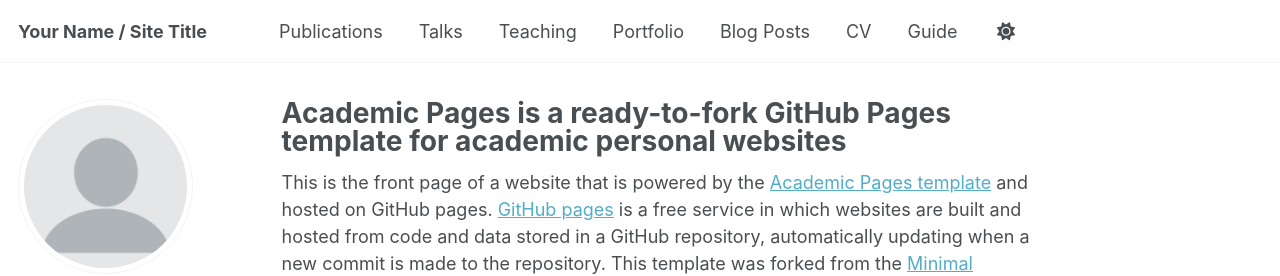
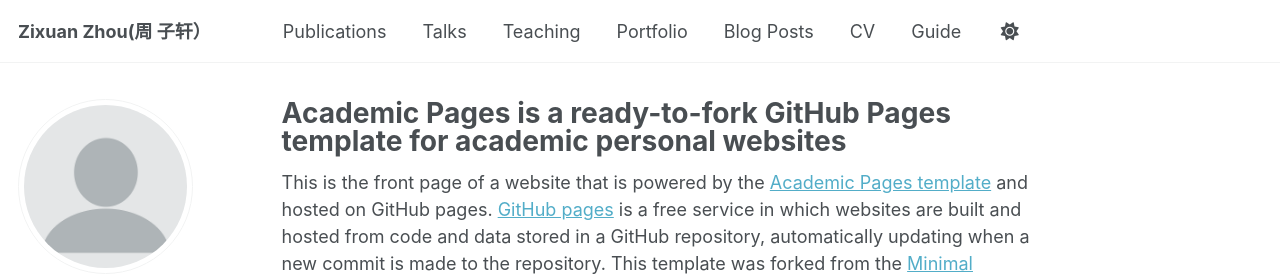
Before and after one commit to Zixuan2002/zixuanzhou.github.io, a Jekyll site: the page built from _pages/about.md, in a window 1280 px wide. Shown: the top 276 px of the page. Built offline with Jekyll 4.4.1, drawn with Linux system fonts in a browser that asks for light colours; some web fonts are replaced; a script that is not in the unit is left out.

Commit message:
Update _config.yml

```diff
--- a/_config.yml
+++ b/_config.yml
@@ -9,7 +9,7 @@
 # Basic Site Settings
 locale                   : "en-US"
 site_theme               : "default" # Currently available options are "default", "air"
-title                    : "Your Name / Site Title"
+title                    : "Zixuan Zhou(周 子轩）"
 title_separator          : "-"
 name                     : &name "Your Name"
 description              : &description "Your Name's academic portfolio"   # Update this with a general description of your site, this is the default if not overridden by a page
```
